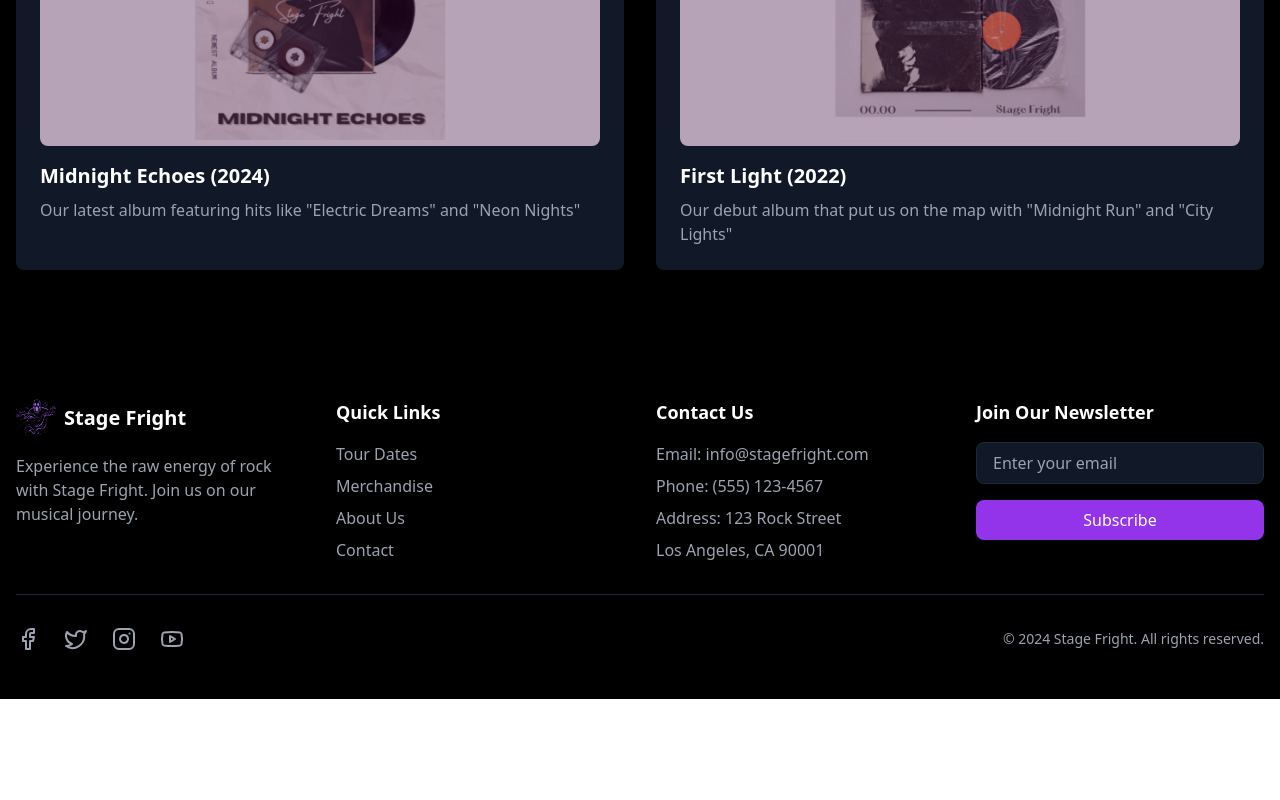
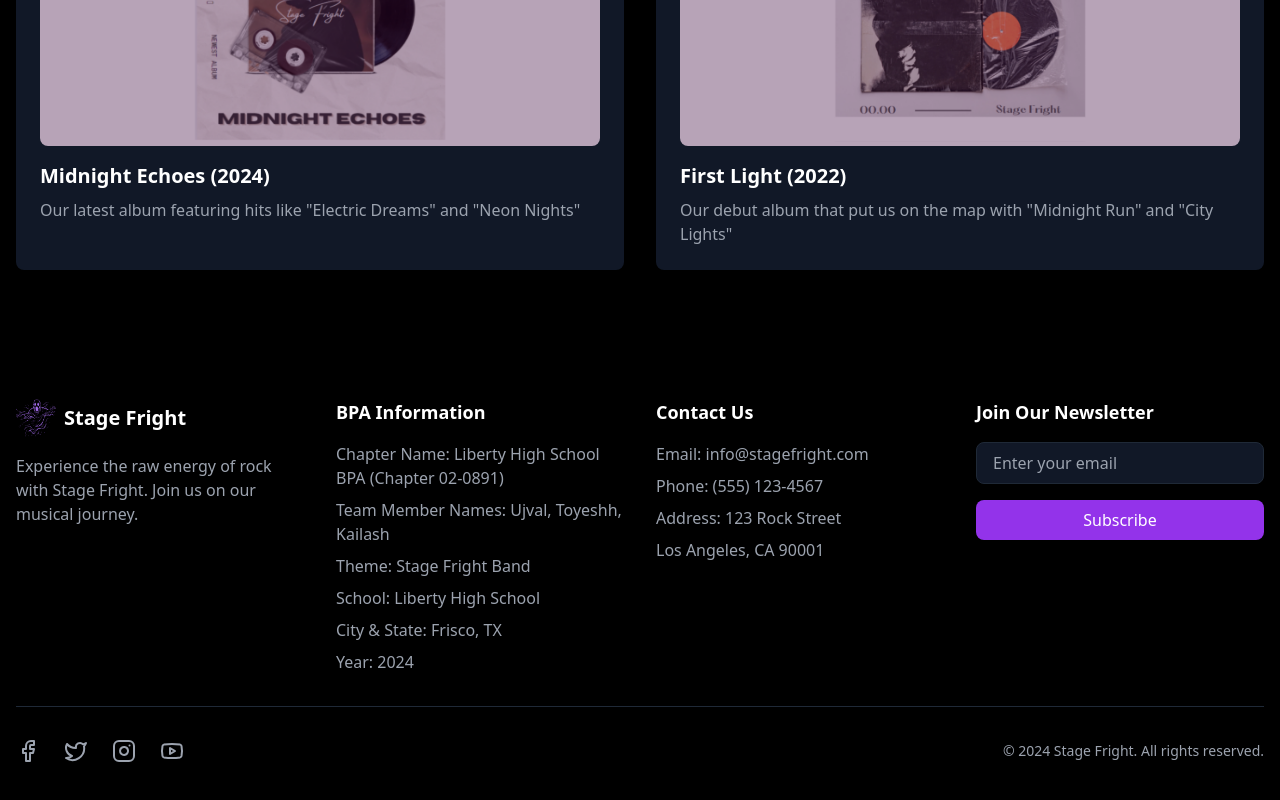
Before and after one commit to UjvalN/stage-fright-BPA-WDT, a React (Vite) app: page /about in a window 1280 px wide. Shown: the part 1722-2522 px from the top of the page. Before the commit the page ends 2421 px from the top, so only its background shows below. Built offline with nearby package versions, Linux system fonts and the light colour scheme.

Commit message:
update readme and footer

```diff
--- a/src/components/Footer.tsx
+++ b/src/components/Footer.tsx
@@ -25,14 +25,16 @@ export default function Footer() {
             </p>
           </div>
 
-          {/* Quick Links */}
+          {/*BPA Info*/}
           <div>
-            <h3 className="text-lg font-bold mb-4">Quick Links</h3>
-            <ul className="space-y-2">
-              <li><Link to="/tour" className="text-gray-400 hover:text-purple-400">Tour Dates</Link></li>
-              <li><Link to="/merch" className="text-gray-400 hover:text-purple-400">Merchandise</Link></li>
-              <li><Link to="/about" className="text-gray-400 hover:text-purple-400">About Us</Link></li>
-              <li><Link to="/contact" className="text-gray-400 hover:text-purple-400">Contact</Link></li>
+            <h3 className="text-lg font-bold mb-4">BPA Information</h3>
+            <ul className="space-y-2 text-gray-400">
+              <li>Chapter Name: Liberty High School BPA (Chapter 02-0891)</li>
+              <li>Team Member Names: Ujval, Toyeshh, Kailash</li>
+              <li>Theme: Stage Fright Band</li>
+              <li>School: Liberty High School</li>
+              <li>City & State: Frisco, TX</li>
+              <li>Year: 2024</li>
             </ul>
           </div>
 
--- a/src/pages/About.tsx
+++ b/src/pages/About.tsx
@@ -37,7 +37,7 @@ export default function About() {
           <div className="flex flex-col md:flex-row items-center gap-8">
             <div className="md:w-1/2">
               <img
-                src="https://images.unsplash.com/photo-1517147177326-b37599372b73?ixlib=rb-1.2.1&auto=format&fit=crop&w=1000&q=80"
+                src="/src/images/band_practice.jpg"
                 alt="Band performing"
                 className="rounded-lg shadow-lg"
               />
```
Also changed, not shown: 1 other file (tests, documents, lock files or other folders).
